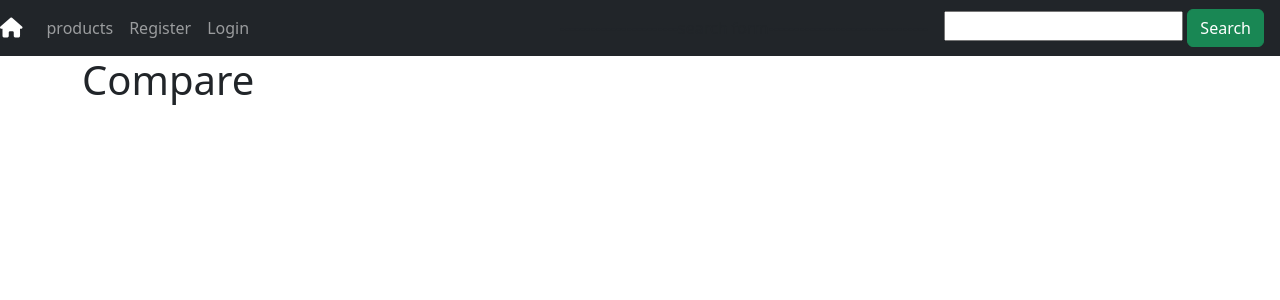
After one commit to mohaAmiri/django_shop, a Django app: page /cart/showcompare/ in a window 1280 px wide. The commit adds this page. Shown: the top 300 px of the page. Run offline with Django 4.2, Linux system fonts and the light colour scheme; data that the repository does not hold is empty; some libraries are stand-ins or nearby versions.

Commit message:
Compare list

```diff
--- a/core/cart/urls.py
+++ b/core/cart/urls.py
@@ -8,6 +8,7 @@ urlpatterns = [
     path('remove/<int:id>/', views.remove_cart, name='remove-cart'),
     path('add_single/<int:id>/', views.add_single, name='add-single'),
     path('remove_single/<int:id>/', views.remove_single, name='remove-single'),
-    # path('compare/<int:id>/', views.compare, name='compare'),
-    # path('showcompare/', views.show_compare, name='show-compare'),
+    path('compare/<int:id>/', views.compare, name='compare'),
+    path('removecompare/<int:id>/', views.remove_compare, name='remove-compare'),
+    path('showcompare/', views.show_compare, name='show-compare'),
 ]
--- a/core/cart/views.py
+++ b/core/cart/views.py
@@ -1,7 +1,8 @@
+from django.contrib import messages
 from django.contrib.auth.decorators import login_required
-from django.shortcuts import render, redirect
+from django.shortcuts import render, redirect, get_object_or_404
 
-from cart.models import Cart, CartForm
+from cart.models import Cart, CartForm, Compare
 from home.models import Product, Variants
 
 
@@ -91,3 +92,40 @@ def remove_single(request, id):
         cart.quantity -= 1
         cart.save()
     return redirect(url)
+
+
+def compare(request, id):
+    url = request.META.get('HTTP_REFERER')
+    if request.user.is_authenticated:
+        item = get_object_or_404(Product, id=id)
+        qs = Compare.objects.filter(user_id=request.user.id, product_id=id)
+        if qs.exists():
+            messages.warning(request, 'already exist in compare list', 'warning')
+        else:
+            Compare.objects.create(user_id=request.user.id, product_id=item.id, session_key=None)
+    else:
+        item = get_object_or_404(Product, id=id)
+        qs = Compare.objects.filter(user_id=None, product_id=id, session_key=request.session.session_key)
+        if qs.exists():
+            messages.warning(request, 'session already exist in compare list', 'warning')
+        else:
+            if not request.session.session_key:
+                request.session.create()
+            Compare.objects.create(user_id=None, product_id=item.id, session_key=request.session.session_key)
+    return redirect(url)
+
+
+def show_compare(request):
+    if request.user.is_authenticated:
+        data = Compare.objects.filter(user_id=request.user.id)
+        return render(request, 'cart/show_compare.html', {'data': data})
+    else:
+        data = Compare.objects.filter(session_key__exact=request.session.session_key, user_id=None)
+        return render(request, 'cart/show_compare.html', {'data': data})
+
+
+def remove_compare(request, id):
+    url = request.META.get('HTTP_REFERER')
+    compare_item = Compare.objects.get(id=id)
+    compare_item.delete()
+    return redirect(url)
--- /dev/null
+++ b/core/templates/cart/show_compare.html
@@ -0,0 +1,13 @@
+{% extends 'base.html' %}
+{% block body %}
+    <h1>Compare</h1>
+    {% for i in data %}
+        {{ i.product.name }}
+        <a href="{% url 'cart:remove-compare' i.id %}">
+            <button class="btn btn-danger">Remove</button>
+        </a>
+        <br>
+        <img src="{{ i.product.image.url }}" alt="{{ i.product.name }}" style="width: 200px;">
+        <br><br>
+    {% endfor %}
+{% endblock %}
--- a/core/templates/home/products.html
+++ b/core/templates/home/products.html
@@ -93,6 +93,12 @@
                             Price:<small>{{ product.total_price|intcomma:False }}</small>
                         {% endif %}
                     </div>
+                    {#----------------compare section---------------------#}
+                    <form action="{% url 'cart:compare' product.id %}">
+                        <input type="hidden" value="{{ product.id }}" name="product">
+                        <button type="submit" class="btn btn-danger">Compare</button>
+                    </form>
+                    {#-----------------------------------------------------#}
                 {% endfor %}
 
                 {#    --------------------------------------- Pagination ------------------------------#}
--- a/core/templates/navbar.html
+++ b/core/templates/navbar.html
@@ -26,7 +26,8 @@
                     </button>
                     <ul class="dropdown-menu">
                         <li><a class="dropdown-item" href="{% url 'accounting:profile' %}">Profile</a></li>
-                        <li><a class="dropdown-item" href="{% url 'accounting:product-view' %}">last views</a></li>
+                        <li><a class="dropdown-item" href="{% url 'accounting:product-view' %}">Last Views</a></li>
+                        <li><a class="dropdown-item" href="{% url 'cart:show-compare' %}">Compare List</a></li>
                         <li><a class="dropdown-item" href="{% url 'accounting:logout_user' %}">Logout</a></li>
                     </ul>
                 </div>
```
Also changed, not shown: core/cart/models.py (+15 -0 lines), core/cart/migrations/0003_compare.py (added).
